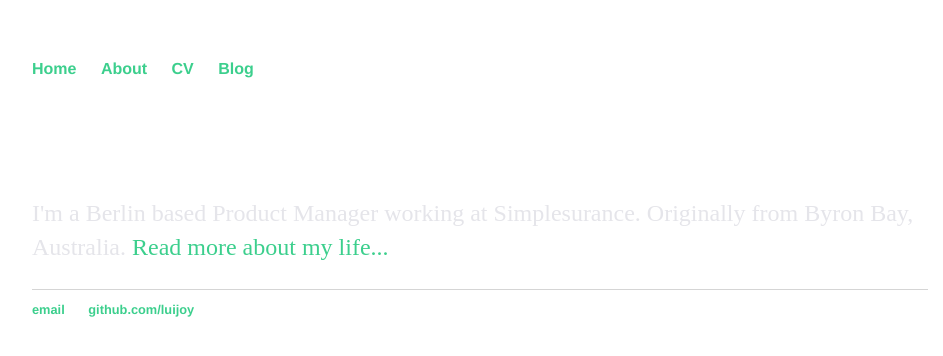
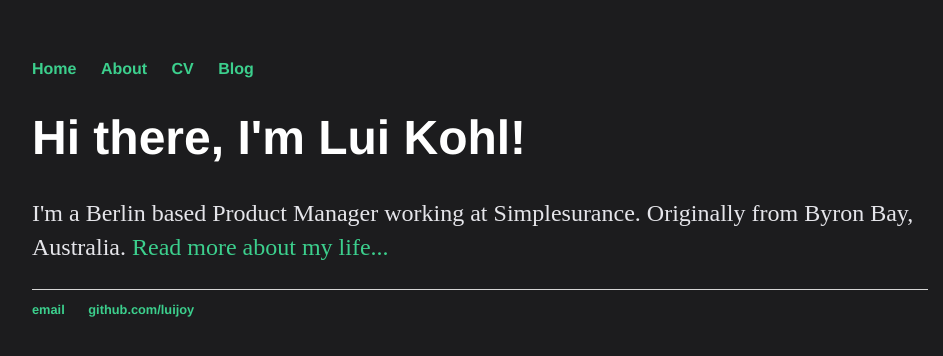
Before and after one commit to luijoy/luijoy.github.io, a Jekyll site: the page built from index.html, in a window 1280 px wide. Shown: the top 356 px of the page, without its empty margins (160-1103 px from the left). Built offline with Jekyll 4.4.1, drawn with Linux system fonts in a browser that asks for light colours.

Commit message:
Update main.css

```diff
--- a/css/main.css
+++ b/css/main.css
@@ -1,6 +1,7 @@
 body {
     margin: 60px auto;
     width: 70%;
+    background-color: #1C1C1E;
 }
 nav ul, footer ul {
     font-family:'Helvetica', 'Arial', 'Sans-Serif';
```
